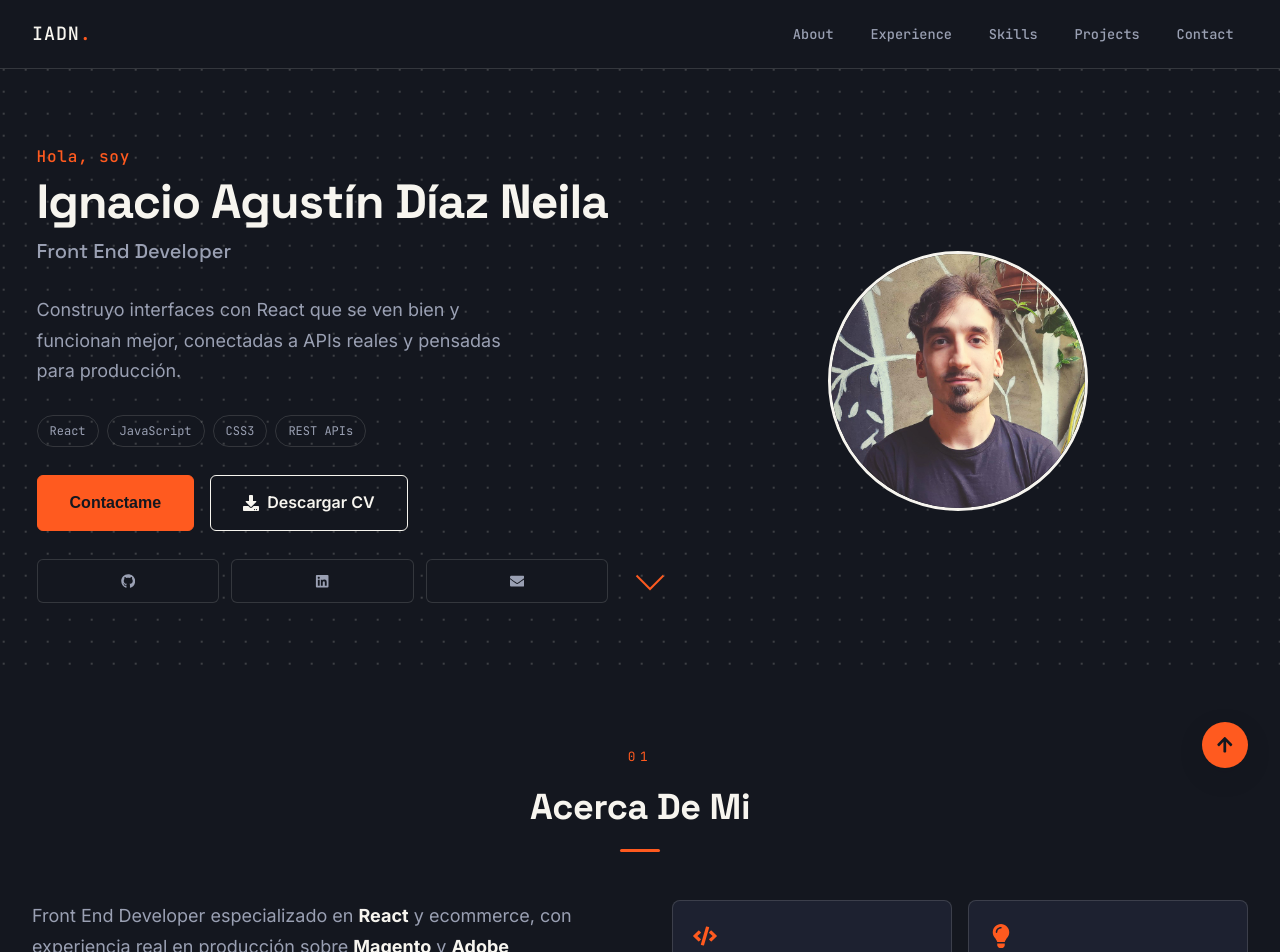
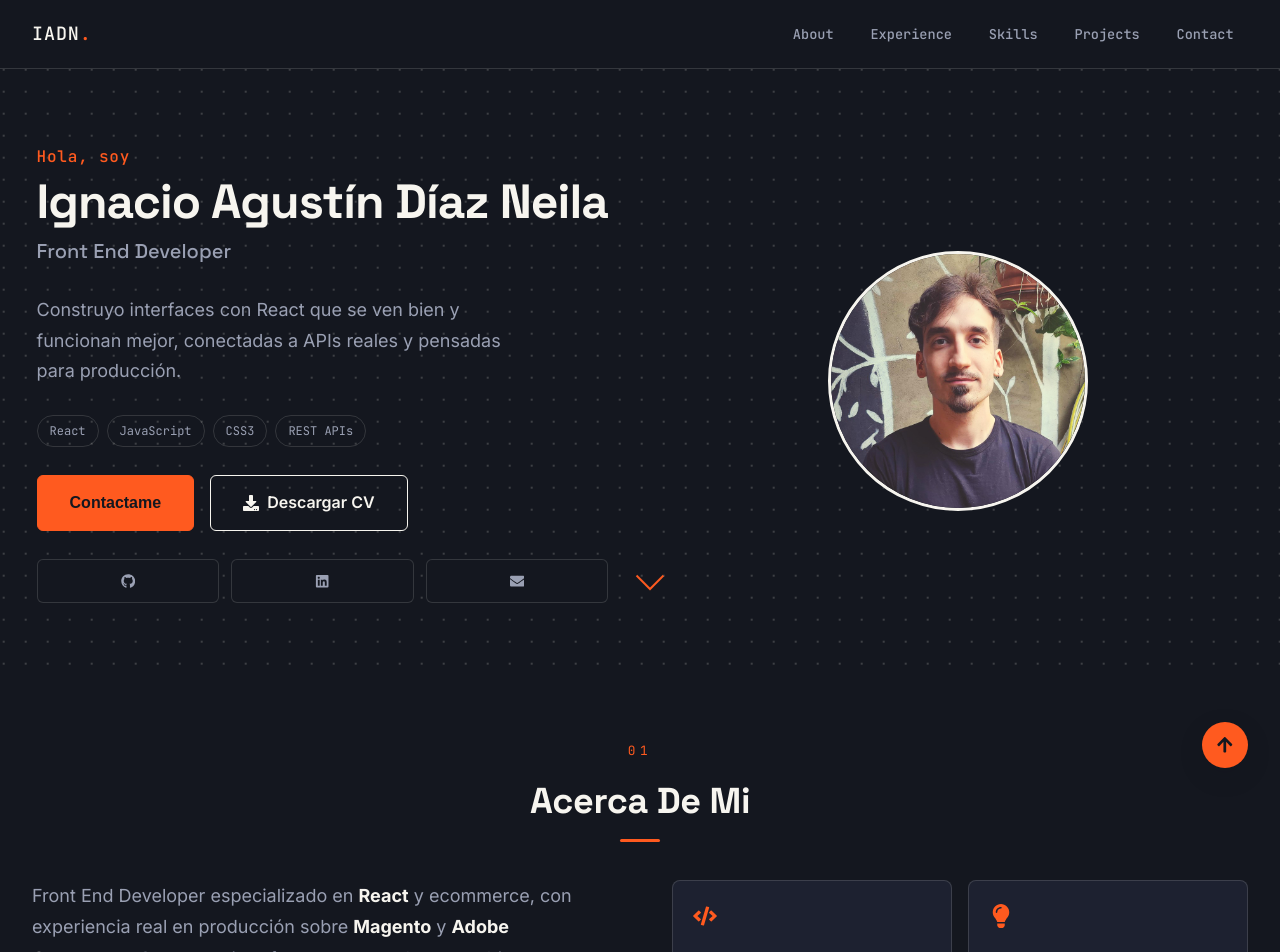
Before and after one commit to IgnacioDN/Portfolio, a React (Vite) app in the folder Portfolio-Project/: page / in a window 1280 px wide. Shown: the top 952 px of the page. Built offline with nearby package versions, Linux system fonts and the light colour scheme.

Commit message:
Adjust padding and margin in Portfolio.css
Reduced section padding and margin-bottom for section headers.

```diff
--- a/Portfolio-Project/src/styles/Portfolio.css
+++ b/Portfolio-Project/src/styles/Portfolio.css
@@ -31,7 +31,7 @@
   --bg-dark: var(--ink);
   --bg-dark-soft: var(--ink-soft);
 
-  --section-padding: 4rem 0;
+  --section-padding: 3.6rem 0;
   --container-padding: 0 2rem;
   --border-radius: 6px;
   --border-radius-lg: 8px;
@@ -108,7 +108,7 @@ h1, h2, h3, h4, h5, h6 {
 
 .section-header {
   text-align: center;
-  margin-bottom: 3rem;
+  margin-bottom: 2.4rem;
   position: relative;
 }
 
@@ -128,7 +128,7 @@ h1, h2, h3, h4, h5, h6 {
   font-size: var(--font-size-4xl);
   font-weight: 700;
   color: var(--text-primary);
-  margin-bottom: 0.75rem;
+  margin-bottom: 0.5rem;
   letter-spacing: -0.01em;
 }
 
```
